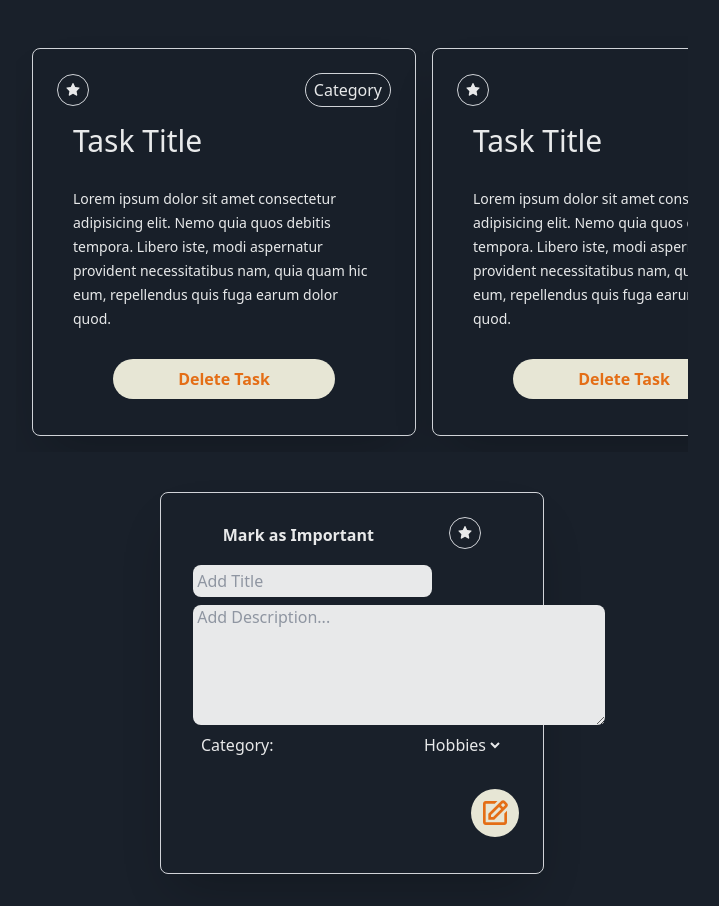
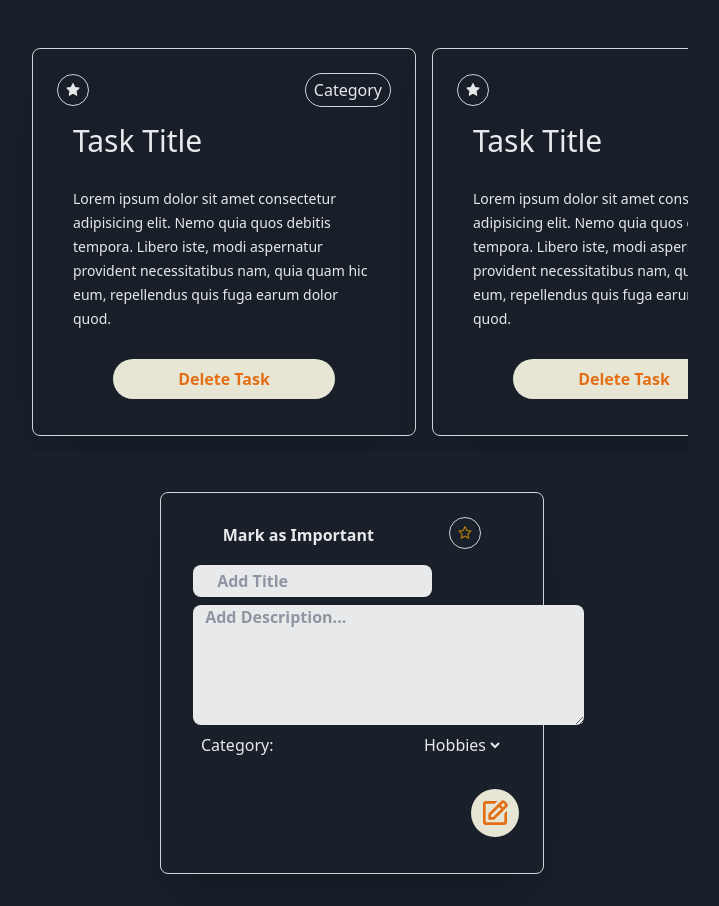
Before and after one commit to aravedev/todoList-stylish, a React (Vite) app: page / in a window 1280 px wide. Shown: the whole page, without its empty margins (288-1007 px from the left). Built offline with nearby package versions, Linux system fonts and the light colour scheme.

Commit message:
Added functionality to Form and creating objects for each new task

```diff
--- a/src/components/Form.jsx
+++ b/src/components/Form.jsx
@@ -1,36 +1,91 @@
 import React from "react";
+import { useState } from "react";
 import { BiEdit } from "react-icons/bi";
-import { AiFillStar } from "react-icons/ai";
+import { AiFillStar, AiOutlineStar } from "react-icons/ai";
+import { useEffect } from "react";
 
 export default function Form() {
+  const [task, setTask] = useState([]);
+  const [inputText, setInputText] = useState("");
+  const [inputTextArea, setInputTextArea] = useState("");
+  const [starImportant, setStartImportant] = useState(false);
+  const [category, setCategory] = useState("");
+
+  const starImage = starImportant ? (
+    <AiFillStar></AiFillStar>
+  ) : (
+    <AiOutlineStar></AiOutlineStar>
+  );
+
+  const handleStarImportantIcon = () => {
+    setStartImportant(!starImportant);
+  };
+
+  const handleInputTextArea = (event) => {
+    let textArea = event.target.value;
+    setInputTextArea(textArea);
+  };
+
+  const handleInputText = (event) => {
+    let inputText = event.target.value;
+    setInputText(inputText);
+  };
+
+  const handleCategory = () => {
+    const nameCategory = event.target.value;
+    setCategory(nameCategory);
+  };
+
+  useEffect(() => {
+    () => handleAddNewTask();
+  }, []);
+
+  const handleAddNewTask = () => {
+    const obj = {
+      title: inputText,
+      description: inputTextArea,
+      category: category,
+      important: starImportant,
+    };
+
+    setTask((prevState) => [obj, ...prevState]);
+  };
+
+  console.log(task);
+
   return (
     <div className="w-96 h-90 border p-6 bg-backgroundDarkBlue text-white font-light rounded-lg opacity-90 snap-center shadow-2xl flex flex-col">
       <div className=" flex justify-around items-baseline mb-2">
         <span className="font-semibold ">Mark as Important</span>
-        <div className="border w-8 h-8 flex justify-center items-center rounded-full ">
-          <a href="#">
-            <AiFillStar />
+        <div className="border w-8 h-8 flex justify-center items-center rounded-full text-yellow-600">
+          <a href="#" onClick={handleStarImportantIcon}>
+            {starImage}
           </a>
         </div>
       </div>
 
       <div className="mb-4 flex flex-col items-start justify-center  p-2">
         <input
+          onChange={handleInputText}
           type="text"
           placeholder=" Add Title"
-          className="mb-2 w-3/4 rounded-lg py-1 "
+          className="mb-2 w-3/4 rounded-lg py-1 text-black font-semibold px-5 "
         />
         <textarea
-          name=""
-          id=""
-          cols="43"
+          onChange={handleInputTextArea}
+          cols="36"
           rows="5"
-          className="rounded-lg "
+          className="rounded-lg text-black font-semibold px-2"
           placeholder=" Add Description..."
         ></textarea>
         <div className="w-full  p-2 flex justify-between">
           <label htmlFor="category">Category:</label>
-          <select name="category" id="" className="bg-backgroundDarkBlue">
+          <select
+            name="category"
+            id=""
+            className="bg-backgroundDarkBlue"
+            onChange={handleCategory}
+          >
             <option value="hobbies">Hobbies</option>
             <option value="grocery">Grocery</option>
             <option value="work">Work</option>
@@ -40,7 +95,7 @@ export default function Form() {
       </div>
       <div className=" grid  gap-4 place-items-end ">
         <div className="bg-yellow-50 w-12 h-12 rounded-[25px] px-4 py-2 font-bold text-buttonOrange hover:bg-buttonOrange hover:text-white mb-3 flex justify-center items-center">
-          <a href="#">
+          <a href="#" onClick={handleAddNewTask}>
             <BiEdit className="w-8 h-8"></BiEdit>
           </a>
         </div>
```
